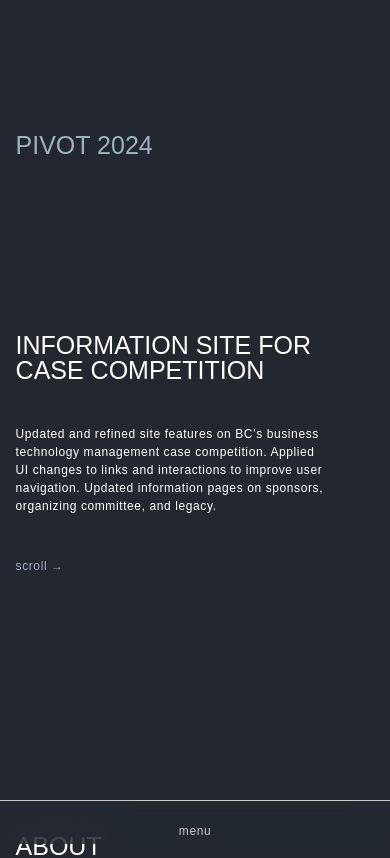
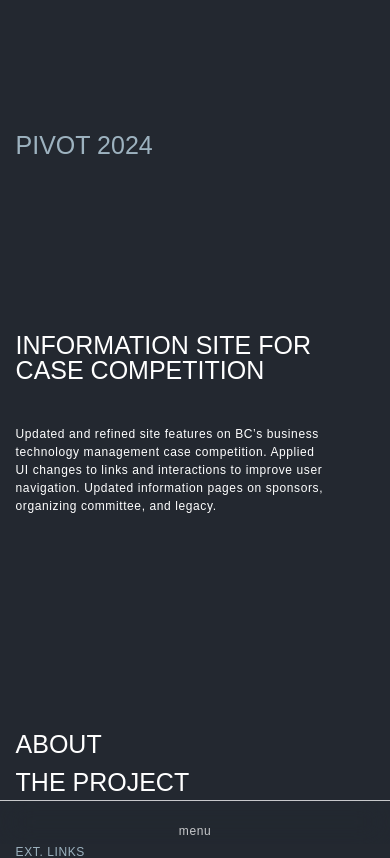
Before and after one commit to smchng/Porfolio_Dev, a Next.js app: page /projects/pivot in a window 390 px wide. Shown: the top 858 px of the page. Built offline with nearby package versions, Linux system fonts and the light colour scheme; a web font is replaced by a local one.

Commit message:
mobile project viewing

```diff
--- a/components/project.tsx
+++ b/components/project.tsx
@@ -90,7 +90,7 @@ export const ProjectContent = ({ title, detail, subtext }: ProjectProps) => {
         {subtext}
       </h2>
       <p className="max-w-[80vw] md:max-w-[50vw]">{detail}</p>
-      <p className="text-blue py-[5vh]">scroll →</p>
+      <p className="text-blue py-[5vh] hidden md:inline">scroll →</p>
     </div>
   );
 };
@@ -99,7 +99,7 @@ export const ProjectVideo = ({ title, detail }: ProjectProps) => {
   return (
     <div className=" md:w-screen relative whitespace-normal shrink-0 flex pt-[5vh] justify-center items-center ">
       <video
-        className="h-[80vh] w-auto overflow-hidden object-cover border border-[1px] border-brown"
+        className="h-auto w-[90vw] md:h-[80vh] md:w-auto overflow-hidden object-cover border border-[1px] border-brown"
         autoPlay
         muted
         loop
```
